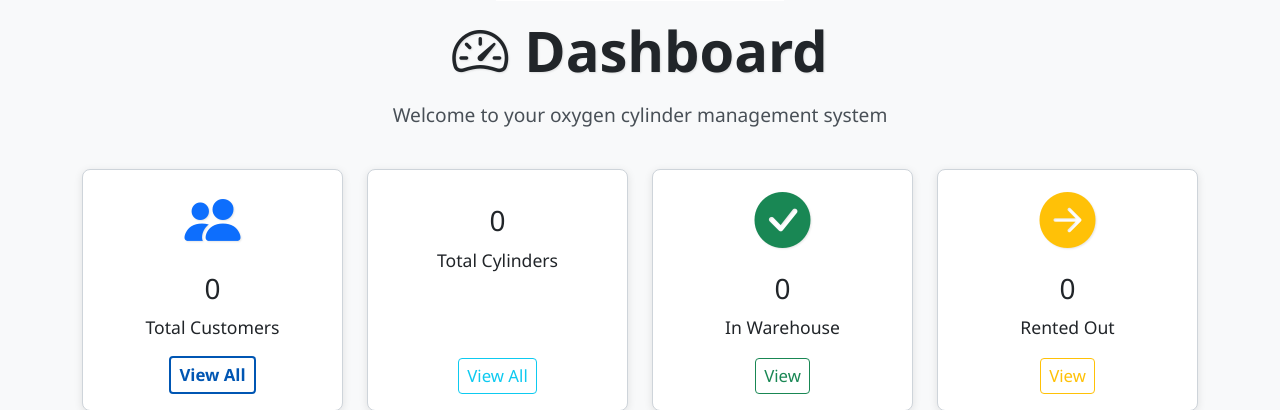
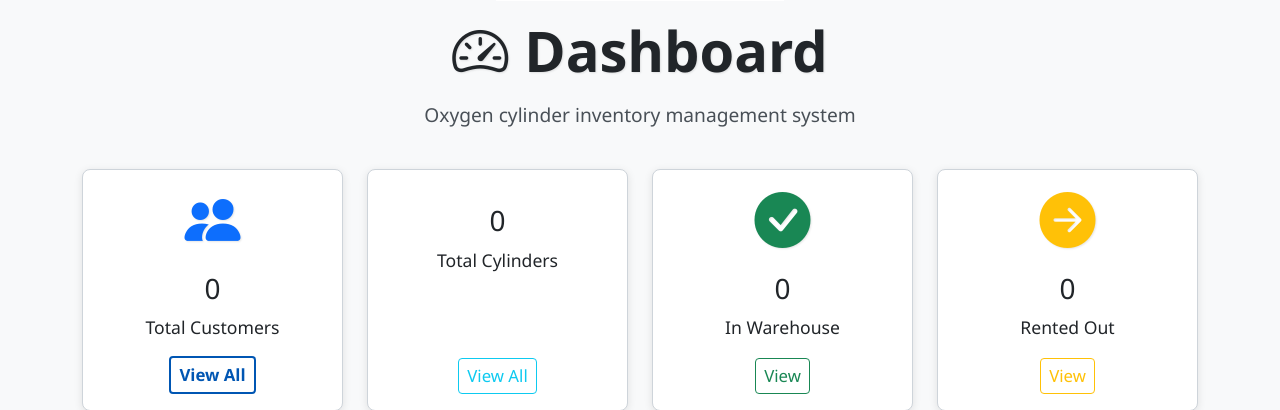
Before and after one commit to user7217/OxygenTracker, a Flask app: page / in a window 1280 px wide; the page is wider, and only the part inside the window is pictured. Shown: the part 258-668 px from the top of that part. Run offline with Flask 3, Linux system fonts and the light colour scheme; the visitor is signed in with stand-in values (Sample User, id 1); data that the repository does not hold is empty.

Commit message:
minor cosmetic changes

```diff
--- a/templates/cylinders.html
+++ b/templates/cylinders.html
@@ -46,7 +46,7 @@
                             <div class="col-12">
                                 <label for="search" class="form-label fs-5">Search Cylinders</label>
                                 <input type="text" class="form-control form-control-lg" id="search" name="search"
-                                       placeholder="Search by serial number, type, location..."
+                                       placeholder="Search by cylinder no, type, location..."
                                        value="{{ search_query }}" style="font-size: 1.1rem;">
                             </div>
                         </div>
--- a/templates/index.html
+++ b/templates/index.html
@@ -10,7 +10,7 @@
             <h1 class="display-4 mb-3">
                 <i class="bi bi-speedometer2 me-3"></i>Dashboard
             </h1>
-            <p class="lead">Welcome to your oxygen cylinder management system</p>
+            <p class="lead">Oxygen cylinder inventory management system</p>
         </div>
     </div>
 
```
